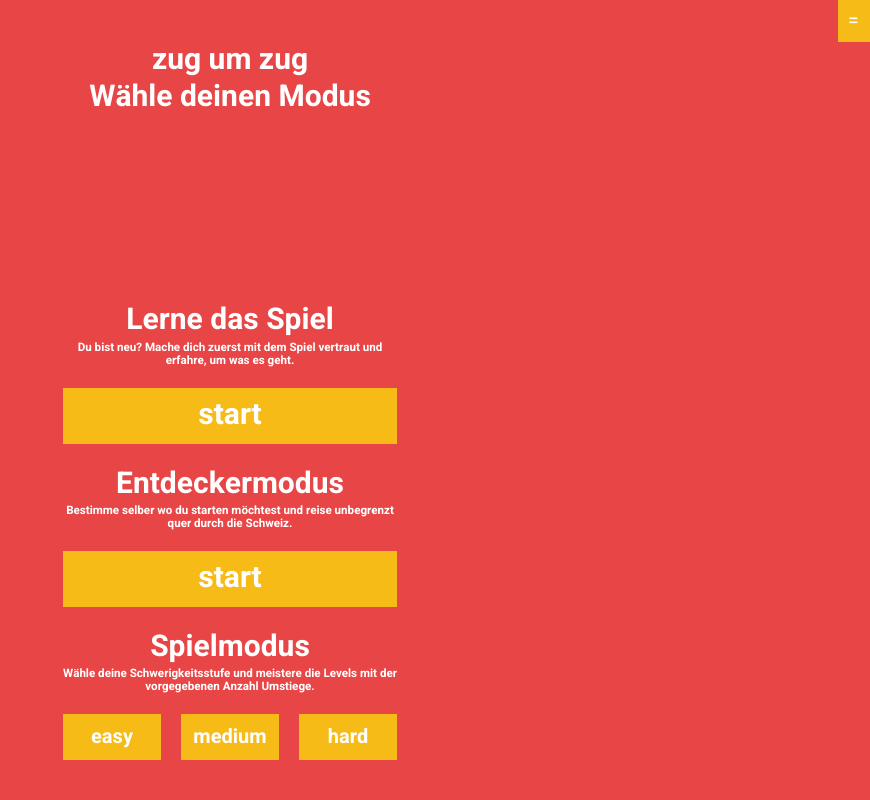
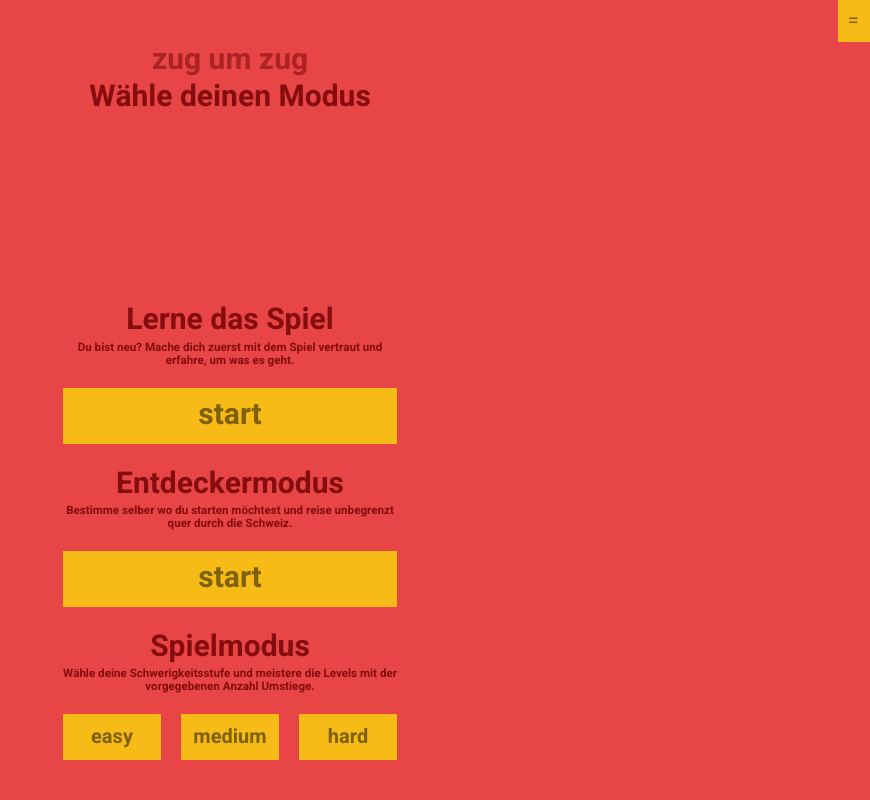
Before and after one commit to leamoser/mma-game_final, a PHP site: page /choose_mode in a window 1280 px wide. Shown: the whole page, without its empty margins (410-1280 px from the left). Run offline with PHP 8.4, Linux system fonts and the light colour scheme; some libraries are stand-ins or nearby versions.

Commit message:
updated colors

```diff
--- a/choose_mode.php
+++ b/choose_mode.php
@@ -22,7 +22,7 @@ $b3_link = '/play';
 <?php include('templates/head.php') ?>
 <section class="maincontainer" id="choosemode">
     <article>
-        <h1><?php echo $gametitle ?></h1>
+        <h1 class="gametitle"><?php echo $gametitle ?></h1>
         <h2><?php echo $titel ?></h2>
     </article>
     <article>
--- a/css/main.css
+++ b/css/main.css
@@ -17,10 +17,15 @@
   --co-hauptfarbe: #E84646;
   --co-hauptfarbe-50: #77BDBE;
   --co-akzent-fancy: #F7BB17;
+  --co-akzent-fancy-switch: #F7BB17;
   --co-akzent-neg: #3e0606/*#F36C1A*/;
   --co-akzent-pos: #42b360/*#98B342*/;
   --co-positiv: #000000;
   --co-negativ: #FFFFFF;
+  /*Schriffarben*/
+  --co-typo-darkred: #860D0D;
+  --co-typo-darkyellow: #7F600B;
+  --co-typo-darkblue: #135657;
   /*Schriften*/
   --f-l-bold: 700  1.875rem/106% Heebo, sans-serif;
   --f-m-bold: 700 1.25rem/110% Heebo, sans-serif;
@@ -67,6 +72,7 @@
 /*Hintergrundfarben Seite*/
 body{
   background-color: var(--co-hauptfarbe);
+  color: var(--co-typo-darkred);
 }
 body.play{
   background-color: var(--co-negativ);
@@ -104,6 +110,12 @@ p.subinfo{
   margin-bottom: var(--ga-sml);
 }
 
+/*Gametitle*/
+.gametitle{
+  opacity: 0.6;
+
+}
+
 
 /******************************************/
 /*NAVIGATION*******************************/
@@ -112,7 +124,7 @@ p.subinfo{
 div.navigation p{
   cursor: pointer;
   position: fixed;
-  color: var(--co-negativ);
+  color: var(--co-typo-darkyellow);
   background-color: var(--co-akzent-fancy);
   padding: 10px;
   top: 0;
@@ -172,7 +184,7 @@ div.navigation nav a{
 /*Buttons*/
 button{
   background-color: var(--co-akzent-fancy);
-  color: var(--co-negativ);
+  color: var(--co-typo-darkyellow);
   cursor: pointer;
   padding: var(--ga-buttons) 0;
 }
@@ -191,7 +203,7 @@ button.full p{
 /*Input Submit*/
 input[type="submit"]{
   background-color: var(--co-akzent-fancy);
-  color: var(--co-negativ);
+  color: var(--co-typo-darkyellow);
   font: var(--f-m-bold);
   cursor: pointer;
   padding: var(--ga-buttons) 0;
@@ -535,7 +551,7 @@ section#index{
 /*Modusseite********************/
 section#choosemode{
   background-color: var(--co-hauptfarbe);
-  color: var(--co-negativ);
+  color: var(--co-typo-darkred);
   display: flex;
   flex-direction: column;
   justify-content: space-between;
--- a/index.php
+++ b/index.php
@@ -1,7 +1,7 @@
 <?php include('templates/head.php') ?>
 <section class="maincontainer" id="index">
-    <h1>
-        <?php echo $gametitle ?>
+    <h1 class="gametitle">
+        <?php echo $gametitle; ?>
     </h1>
     <a href="choose_mode">
         <button class="full" id="startGame">
--- a/js/modules/darkMode.js
+++ b/js/modules/darkMode.js
@@ -11,6 +11,10 @@ let darkMode = (time) => {
         document.documentElement.style.setProperty('--co-hauptfarbe-50', '#356d6e');
         document.documentElement.style.setProperty('--co-akzent-fancy', '#977005');
         document.documentElement.style.setProperty('--co-negativ', '#cdcdc7');
+        document.documentElement.style.setProperty('--co-typo-darkred', '#E84646');
+        document.documentElement.style.setProperty('--co-typo-darkyellow', '#F7BB17');
+        document.documentElement.style.setProperty('--co-typo-darkblue', '#77BDBE');
+        document.documentElement.style.setProperty('--co-akzent-fancy-switch', '#F7BB17');
         switchDarkMode('dark');
 
     } else {
--- a/templates/head.php
+++ b/templates/head.php
@@ -7,7 +7,7 @@
 <head>
     <meta charset="utf-8">
     <meta http-equiv="X-UA-Compatible" content="IE=edge">
-    <title>Traingame</title>
+    <title><?php echo $gametitle; ?></title>
     <meta name="viewport" content="width=device-width, initial-scale=1">
     <link href='https://api.mapbox.com/mapbox-gl-js/v1.12.0/mapbox-gl.css' rel='stylesheet' />
     <link rel="stylesheet" type="text/css" media="screen" href="css/main.css">
```
Also changed, not shown: other parts of css/main.css (+19 -15 lines).
